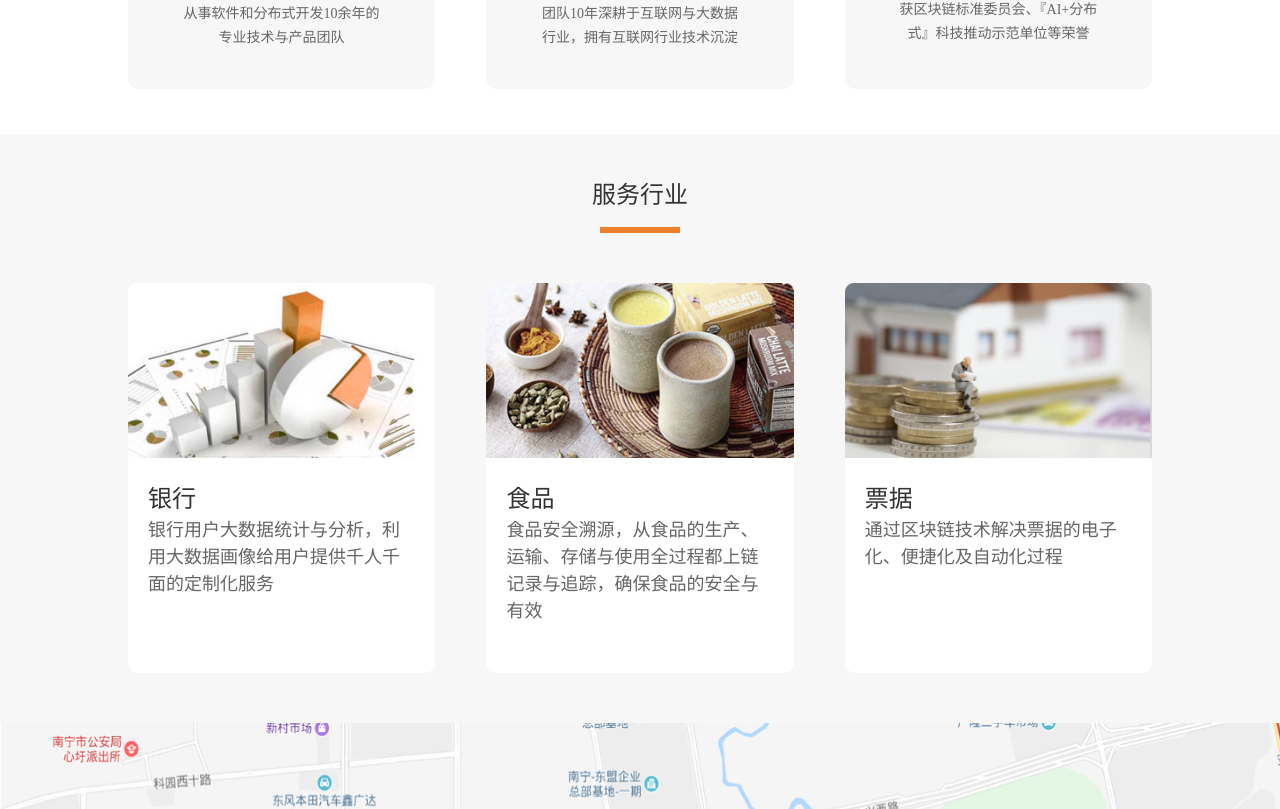
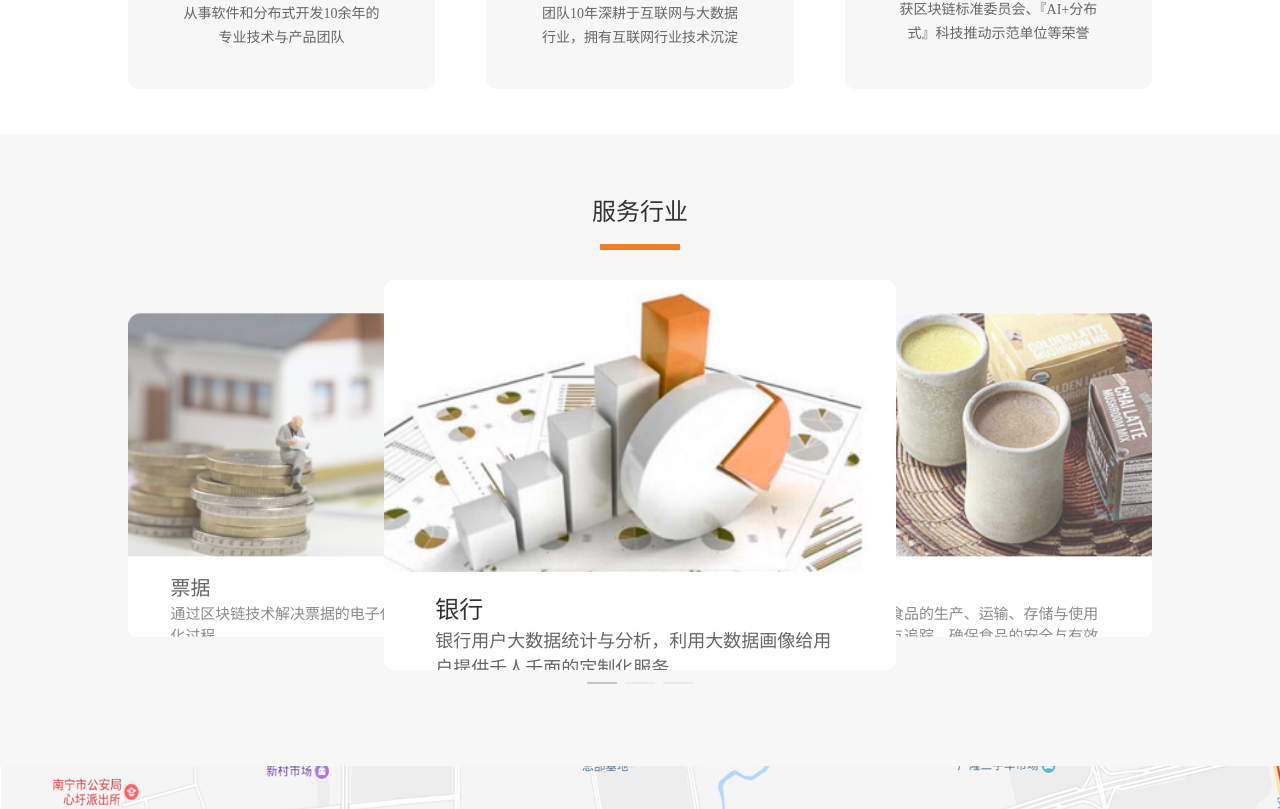
Before and after one commit to see91/chain-full, a Vue app: page / in a window 1280 px wide. Shown: the part 2091-2900 px from the top of the page. Built offline with nearby package versions, Linux system fonts and the light colour scheme.

Commit message:
Carousel

```diff
--- a/package.json
+++ b/package.json
@@ -9,6 +9,7 @@
   },
   "dependencies": {
     "core-js": "^2.6.5",
+    "element-ui": "^2.7.2",
     "reset-css": "^4.0.1",
     "vue": "^2.6.6",
     "vue-router": "^3.0.1"
--- a/src/components/Header.vue
+++ b/src/components/Header.vue
@@ -13,7 +13,6 @@
           v-for="(l,index) in nav"
           :href='l.path'
           :key='index'
-          @click="changeActive"
           :class="{_active:l.path===path}"
         >{{l.name}}</a>
       </ul>
@@ -55,11 +54,6 @@ export default {
     this.path = this.$route.path
     window.onscroll = () => {
       this.topActive = Boolean(document.documentElement.scrollTop > 80)
-    }
-  },
-  methods: {
-    changeActive (x) {
-      console.log(x, '--');
     }
   }
 }
--- a/src/main.js
+++ b/src/main.js
@@ -2,8 +2,11 @@ import Vue from 'vue'
 import App from './App.vue'
 import router from './router'
 import 'reset-css'
+import ElementUI from 'element-ui';
+import 'element-ui/lib/theme-chalk/index.css';
 
 Vue.config.productionTip = false
+Vue.use(ElementUI)
 
 new Vue({
   router,
--- a/src/views/Home/Service.vue
+++ b/src/views/Home/Service.vue
@@ -1,11 +1,20 @@
 <template>
-  <a id='Service' name='service'>
+  <a
+    id='Service'
+    name='service'
+  >
     <div class='service-area'>
       <Ptitle>服务行业</Ptitle>
-      <ul class='service-list'>
-        <li
+      <el-carousel
+        type="card"
+        height="390px"
+        :interval='0'
+        class='service-area-center'
+      >
+        <el-carousel-item
           v-for="(l,index) in serviceList"
           :key='index'
+          class='service-list-item'
         >
           <img
             :src='l.src'
@@ -15,8 +24,8 @@
             <p>{{l.title}}</h2>
               <p>{{l.desc}}</p>
           </div>
-        </li>
-      </ul>
+        </el-carousel-item>
+      </el-carousel>
     </div>
   </a>
 </template>
@@ -57,32 +66,35 @@ export default {
   align-items: center;
   justify-content: center;
 }
+
 #Service {
   .flex();
   justify-content: space-around;
-  min-height: 587px;
-  background-color: #F7F7F7;
+  min-height: 630px;
+  background-color: #f7f7f7;
   .service-area {
     width: 80%;
+    .service-area-center {
+      margin-top: 30px;
     }
-  .service-list {
+  }
+}
+
+.el-carousel__item {
   .flex();
-    width: 100%;
-    margin-top: 50px;
-    justify-content: space-between;
-    li {
-      width: 30%;
+  flex-direction: column;
+  justify-content: space-around;
   min-height: 390px;
   border-radius: 10px;
   background-color: #fff;
   img {
     width: 100%;
-        height: 50%;
+    height: 100%;
   }
-      .list-bottom {
+  div {
     .flex();
-        height: 50%;
-        padding: 20px;
+    height: 30%;
+    padding: 20px 10%;
     flex-direction: column;
     justify-content: space-around;
     p {
@@ -103,6 +115,4 @@ export default {
     }
   }
 }
-  }
-}
 </style>
```
Also changed, not shown: 1 other file (tests, documents, lock files or other folders). Lines whose indentation alone changed are shown as unchanged.
